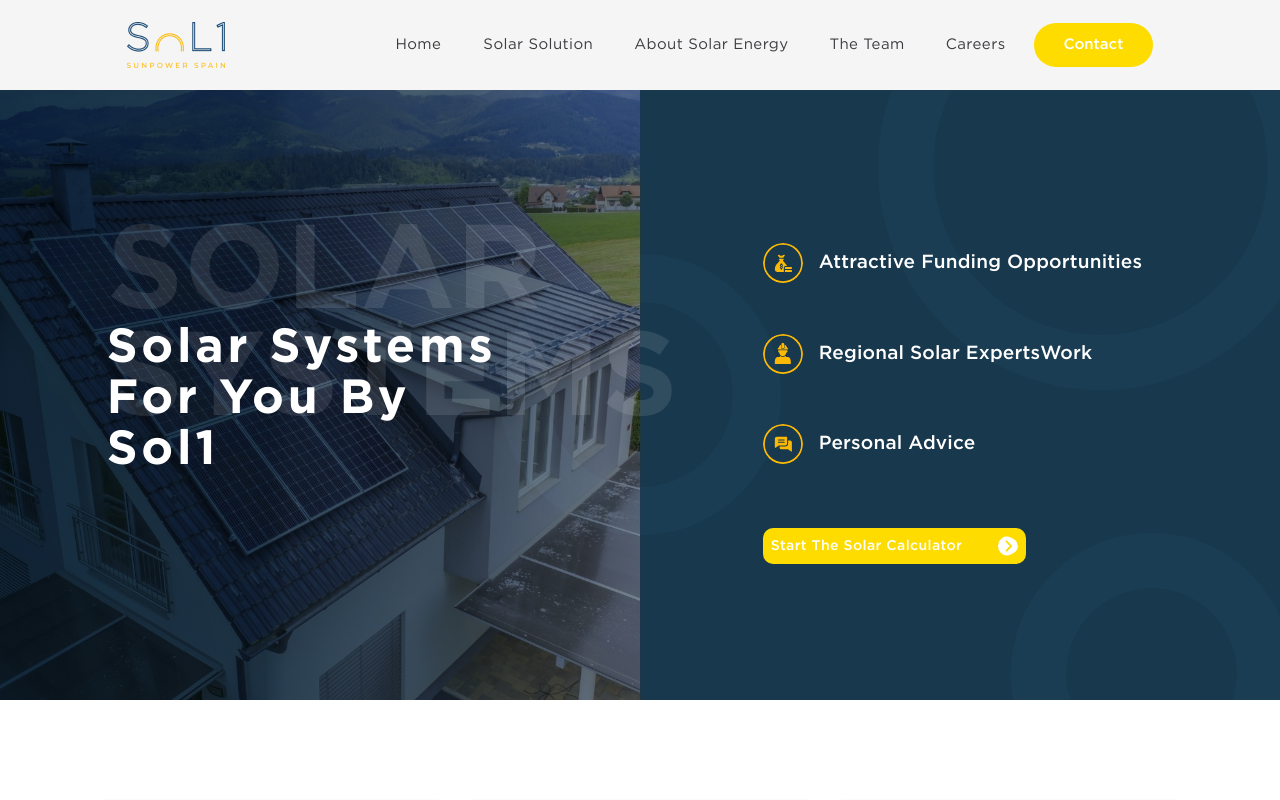
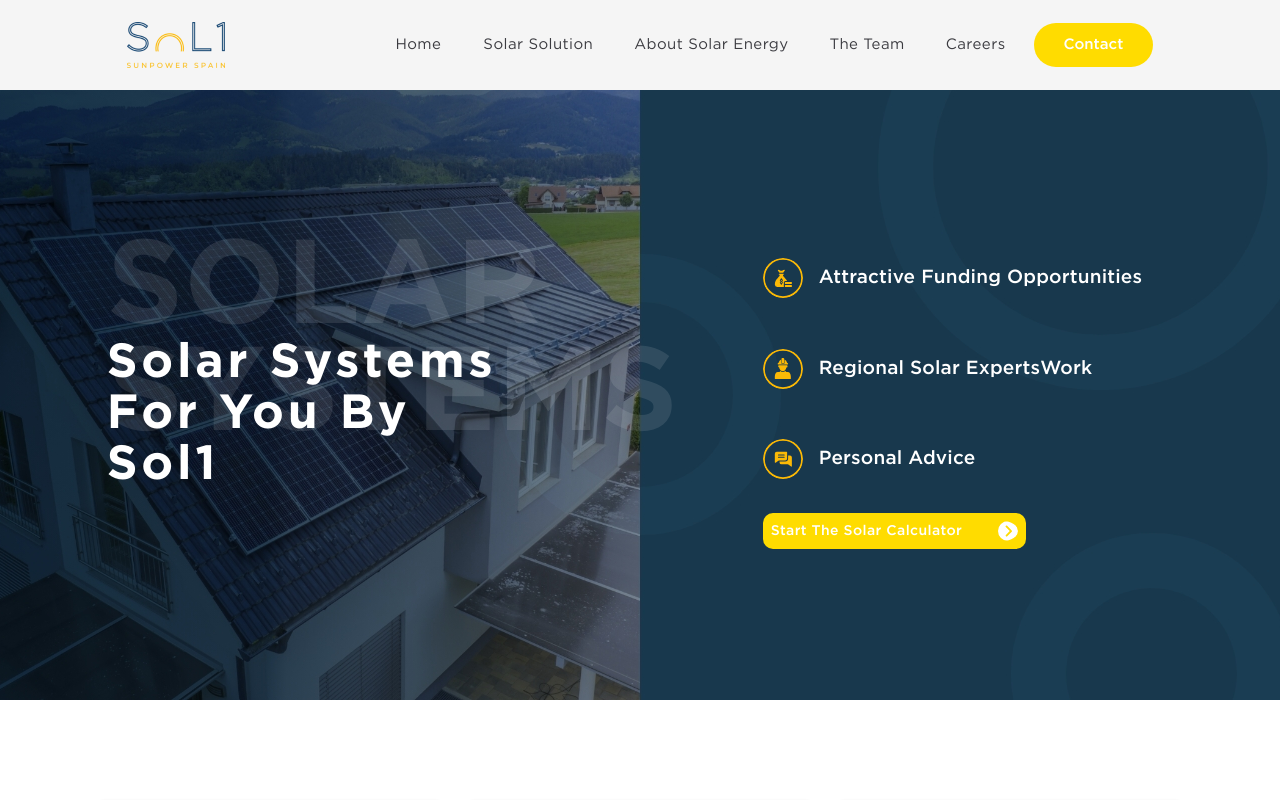
Before and after one commit to Nayeemr45/solar, a React (Create React App) app: page / in a window 1280 px wide. Shown: the top 800 px of the page. Built offline with nearby package versions, Linux system fonts and the light colour scheme.

Commit message:
Update Section1.css

```diff
--- a/src/Assets/Css/Section1.css
+++ b/src/Assets/Css/Section1.css
@@ -58,8 +58,8 @@
  */  font-size: 14px !important;
   font-family: 'Gotham-Medium' !important;
   text-transform: none !important;
-  margin-top: 30px !important;
-  text-align: center;
+/*   margin-top: 30px !important;
+ */  text-align: center;
 }
 .icon {
   width: 30px !important;
```
